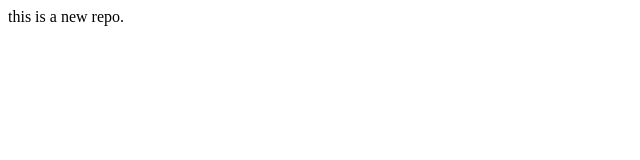
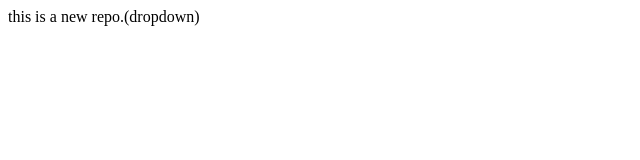
Before and after one commit to Kushal9753/Localrepo, a plain HTML site: page index.html in a window 1280 px wide. Shown: the whole page, without its empty margins (0-640 px from the left). Drawn offline with Linux system fonts and the light colour scheme.

Commit message:
add dropdown

```diff
--- a/index.html
+++ b/index.html
@@ -1 +1 @@
-<p>this is a new repo.</p>
+<p>this is a new repo.(dropdown)</p>
```
